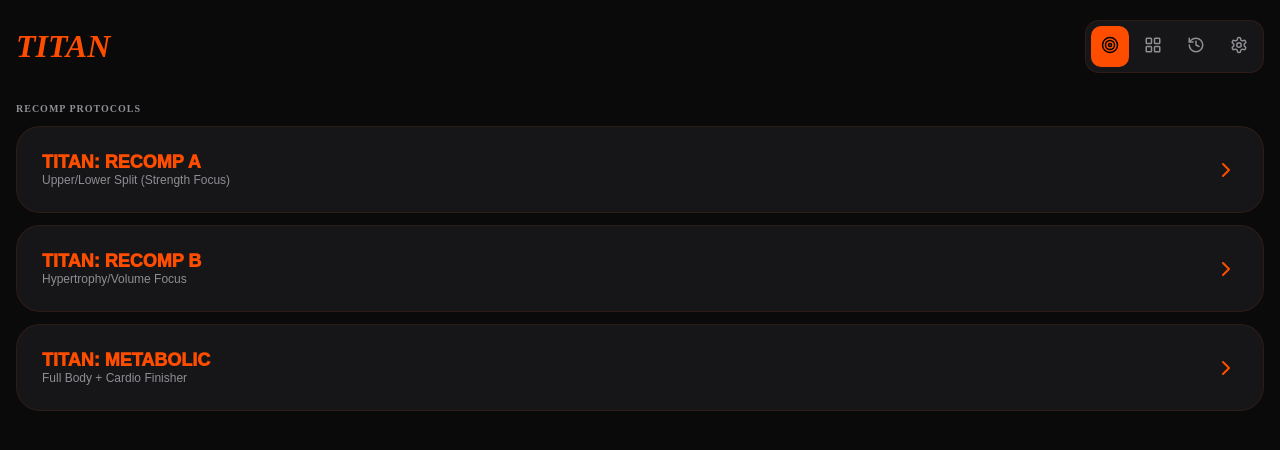
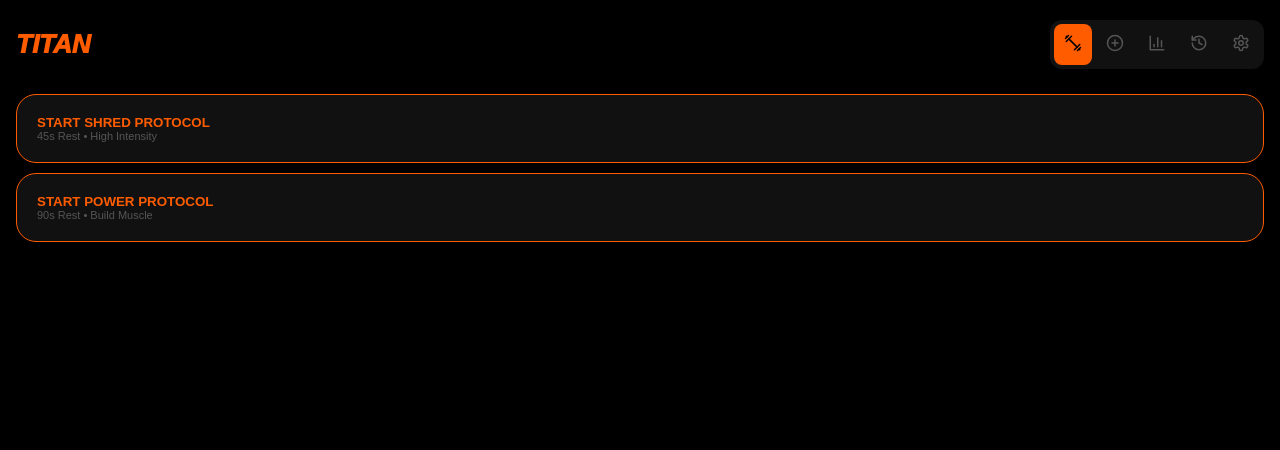
Before and after one commit to srafiq2406teachered-byte/Titan-Tracker, a React (Vite) app: page / in a window 1280 px wide. Shown: the top 450 px of the page. Built offline with nearby package versions, Linux system fonts and the light colour scheme.

Commit message:
Update App.jsx

```diff
--- a/src/App.jsx
+++ b/src/App.jsx
@@ -1,42 +1,20 @@
 import React, { useState, useEffect } from 'react';
 import {
   Dumbbell, TrendingUp, History, Clock, PlusCircle,
-  Settings, LayoutGrid, Zap, Flame, Target, Trash2,
-  ChevronRight, ChevronDown, ChevronUp, Save, Activity
+  Settings, LayoutGrid, Trash2, ChevronRight, ChevronDown,
+  ChevronUp, Activity, BarChart3, RotateCcw
 } from 'lucide-react';
 
 const TitanTracker = () => {
-  // --- 1. MODERN THEMES ---
+  // --- 1. RESTORED COLOR SCHEMES ---
   const THEMES = {
-    EMBER: { name: "Electric Ember", bg: '#0A0A0B', surface: '#161618', accent: '#FF4D00', text: '#FFFFFF', textDim: '#8E8E93', border: 'rgba(255, 77, 0, 0.1)' },
-    CYAN: { name: "Deep Cyan", bg: '#050B0D', surface: '#0D1517', accent: '#00F0FF', text: '#E0F7FA', textDim: '#5C7E82', border: 'rgba(0, 240, 255, 0.1)' },
-    CARBON: { name: "Stealth", bg: '#000', surface: '#111', accent: '#FFF', text: '#FFF', textDim: '#444', border: 'rgba(255,255,255,0.1)' }
+    TITAN_OG: { name: "Titan Orange", bg: '#000000', surface: '#111111', accent: '#FF5C00', text: '#FFFFFF', border: '#222' },
+    CYAN: { name: "Deep Cyan", bg: '#050B0D', surface: '#0D1517', accent: '#00F0FF', text: '#E0F7FA', border: '#1A2628' },
+    STEALTH: { name: "Carbon", bg: '#000', surface: '#111', accent: '#FFF', text: '#FFF', border: '#333' }
   };
 
-  // --- 2. 2026 SCIENTIFIC PRESETS ---
-  // Protocol: High Frequency (2-3x per muscle/week) + Progressive Overload
-  const PRESETS = {
-    RECOMP_A: {
-      name: "TITAN: RECOMP A",
-      sub: "Upper/Lower Split (Strength Focus)",
-      rest: 120, // 2-min rest for heavy compound priority
-      ids: ["A1", "A2", "B1", "C2", "D1"]
-    },
-    RECOMP_B: {
-      name: "TITAN: RECOMP B",
-      sub: "Hypertrophy/Volume Focus",
-      rest: 75, // Moderate rest for metabolic stress
-      ids: ["B2", "C1", "D2", "ext-leg-ext", "ext-tri"]
-    },
-    METABOLIC: {
-      name: "TITAN: METABOLIC",
-      sub: "Full Body + Cardio Finisher",
-      rest: 45,
-      ids: ["A1", "B1", "C1", "ext-treadmill"]
-    }
-  };
-
-  const CORE_DATA = [
+  // --- 2. FULL EXERCISE DATABASE ---
+  const MASTER_LIST = [
     { id: "A1", name: "Leg Press Machine", group: "LEGS" },
     { id: "A2", name: "Lat Pulldown Machine", group: "PULL" },
     { id: "B1", name: "Chest Press Machine", group: "PUSH" },
@@ -48,15 +26,20 @@ const TitanTracker = () => {
   ];
 
   const LIBRARY = {
-    LEGS: [{id: "ext-leg-ext", name: "Leg Extension"}, {id: "ext-abd", name: "Hip Abductor"}, {id: "ext-add", name: "Hip Adductor"}],
-    PUSH: [{id: "ext-tri", name: "Tricep Pushdown"}, {id: "ext-dip", name: "Dips"}],
-    PULL: [{id: "ext-bc", name: "Bicep Machine"}, {id: "ext-fp", name: "Face Pulls"}],
-    CARDIO: [{id: "ext-treadmill", name: "Treadmill", isCardio: true}, {id: "ext-bike", name: "Bike", isCardio: true}]
+    LEGS: ["Hip Abductor", "Hip Adductor", "Leg Extension", "Calf Press"],
+    PUSH: ["Tricep Pushdown", "Shoulder Press Machine", "Dips", "Cable Flys"],
+    PULL: ["Bicep Curl Machine", "Face Pulls", "Hammer Curls", "Preacher Curl"],
+    CARDIO: ["Treadmill", "Stationary Bike", "Elliptical", "Stairmaster"]
+  };
+
+  const PRESETS = {
+    SHRED: { name: "SHRED (Fat Loss)", rest: 45, ids: ["A1", "A2", "B1", "D1", "D2"] },
+    POWER: { name: "POWER (Muscle)", rest: 90, ids: ["A1", "A2", "B1", "B2", "C1", "C2"] }
   };
 
   // --- 3. STATE ---
-  const [view, setView] = useState('presets');
-  const [themeKey, setThemeKey] = useState('EMBER');
+  const [view, setView] = useState('train');
+  const [themeKey, setThemeKey] = useState('TITAN_OG');
   const [activeSession, setActiveSession] = useState(null);
   const [extraActivities, setExtraActivities] = useState([]);
   const [completedSets, setCompletedSets] = useState({});
@@ -68,149 +51,168 @@ const TitanTracker = () => {
 
   const T = THEMES[themeKey];
 
-  // --- 4. PERSISTENCE ENGINE (Restored) ---
+  // --- 4. PERSISTENCE ---
   useEffect(() => {
-    const saved = {
-      theme: localStorage.getItem('tt_theme'),
-      history: localStorage.getItem('tt_history'),
-      data: localStorage.getItem('tt_data')
-    };
-    if (saved.theme) setThemeKey(saved.theme);
-    if (saved.history) setHistory(JSON.parse(saved.history));
-    if (saved.data) setExerciseData(JSON.parse(saved.data));
+    const savedTheme = localStorage.getItem('titan_theme');
+    const savedHistory = localStorage.getItem('titan_history');
+    if (savedTheme) setThemeKey(savedTheme);
+    if (savedHistory) setHistory(JSON.parse(savedHistory));
     setMounted(true);
   }, []);
 
   useEffect(() => {
     if (mounted) {
-      localStorage.setItem('tt_theme', themeKey);
-      localStorage.setItem('tt_history', JSON.stringify(history));
-      localStorage.setItem('tt_data', JSON.stringify(exerciseData));
+      localStorage.setItem('titan_theme', themeKey);
+      localStorage.setItem('titan_history', JSON.stringify(history));
     }
-  }, [themeKey, history, exerciseData, mounted]);
+  }, [themeKey, history, mounted]);
 
-  // --- 5. LOGIC ---
-  const startSession = (key) => {
+  // --- 5. LOGIC & METRICS ---
+  const startPreset = (key) => {
     const p = PRESETS[key];
-    // Find all exercises from CORE or LIBRARY
-    const exercises = [...CORE_DATA, ...Object.values(LIBRARY).flat()]
-      .filter(ex => p.ids.includes(ex.id))
-      .map(ex => ({ ...ex, sets: ex.isCardio ? 1 : 3, rest: p.rest }));
+    const exercises = MASTER_LIST.filter(ex => p.ids.includes(ex.id)).map(ex => ({ ...ex, sets: 3, rest: p.rest }));
     setActiveSession({ ...p, exercises });
     setView('train');
   };
 
-  const logSession = () => {
-    let totalVol = 0;
+  const addExtra = (name, group) => {
+    const isCardio = group === 'CARDIO';
+    const newEx = { id: `ext-${Date.now()}`, name, sets: isCardio ? 1 : 3, rest: 60, isCardio };
+    setExtraActivities([...extraActivities, newEx]);
+    setView('train');
+  };
+
+  const calculateMetrics = () => {
+    if (history.length === 0) return { vol: 0, sets: 0, peak: 0 };
+    let totalVol = 0; let totalSets = 0; let peakWeight = 0;
+    history.forEach(session => {
+      totalVol += session.vol;
+      session.details.forEach(ex => {
+        totalSets += ex.sets.length;
+        ex.sets.forEach(s => { if(s.w > peakWeight) peakWeight = s.w; });
+      });
+    });
+    return { vol: totalVol, sets: totalSets, peak: peakWeight };
+  };
+
+  const finishSession = () => {
+    let sessionVol = 0;
     const allEx = [...(activeSession?.exercises || []), ...extraActivities];
     const details = allEx.map(ex => {
       const sets = [...Array(ex.sets)].map((_, i) => {
         const w = parseFloat(exerciseData[`${ex.id}-${i}-w`] || 0);
         const r = parseFloat(exerciseData[`${ex.id}-${i}-r`] || 0);
-        if (completedSets[`${ex.id}-${i}`]) totalVol += (w * r);
+        if (completedSets[`${ex.id}-${i}`]) sessionVol += (w * r);
         return { done: completedSets[`${ex.id}-${i}`], w, r, isCardio: ex.isCardio };
       }).filter(s => s.done);
       return { name: ex.name, sets };
     }).filter(ex => ex.sets.length > 0);
 
-    const newEntry = { id: Date.now(), date: new Date().toLocaleDateString('en-GB'), vol: totalVol, details, preset: activeSession?.name || "Custom" };
-    setHistory([newEntry, ...history]);
-    setActiveSession(null); setExtraActivities([]); setCompletedSets({});
+    const log = { id: Date.now(), date: new Date().toLocaleDateString('en-GB'), vol: sessionVol, details, preset: activeSession?.name || "Custom" };
+    setHistory([log, ...history]);
+    setActiveSession(null); setExtraActivities([]); setCompletedSets({}); setExerciseData({});
     setView('calendar');
   };
 
   if (!mounted) return null;
 
+  const m = calculateMetrics();
+
   return (
-    <div style={{ background: T.bg, minHeight: '100vh', color: T.text, padding: '20px 16px 120px 16px', transition: '0.3s' }}>
+    <div style={{ background: T.bg, minHeight: '100vh', color: T.text, padding: '20px 16px 120px 16px', fontFamily: 'sans-serif' }}>
 
       {/* HEADER */}
-      <div style={{ display: 'flex', justifyContent: 'space-between', alignItems: 'center', marginBottom: '30px' }}>
-        <h1 style={{ color: T.accent, fontWeight: '900', fontStyle: 'italic', margin: 0 }}>TITAN</h1>
-        <div style={{ display: 'flex', gap: '5px', background: T.surface, padding: '5px', borderRadius: '14px', border: `1px solid ${T.border}` }}>
-          {[
-            { id: 'presets', icon: <Target size={18}/> },
-            { id: 'library', icon: <LayoutGrid size={18}/> },
-            { id: 'calendar', icon: <History size={18}/> },
-            { id: 'settings', icon: <Settings size={18}/> }
-          ].map(btn => (
-            <button key={btn.id} onClick={() => setView(btn.id)} style={{ border: 'none', background: view === btn.id ? T.accent : 'transparent', padding: '10px', borderRadius: '10px' }}>
-              {React.cloneElement(btn.icon, { color: view === btn.id ? '#000' : T.textDim })}
-            </button>
-          ))}
+      <div style={{ display: 'flex', justifyContent: 'space-between', alignItems: 'center', marginBottom: '25px' }}>
+        <h1 style={{ color: T.accent, fontWeight: '950', fontStyle: 'italic', fontSize: '26px', margin: 0 }}>TITAN</h1>
+        <div style={{ display: 'flex', gap: '4px', background: T.surface, padding: '4px', borderRadius: '12px' }}>
+          {[{v:'train', i:<Dumbbell size={18}/>}, {v:'library', i:<PlusCircle size={18}/>}, {v:'metrics', i:<BarChart3 size={18}/>}, {v:'calendar', i:<History size={18}/>}, {v:'settings', i:<Settings size={18}/>}]
+            .map(b => (
+              <button key={b.v} onClick={() => setView(b.v)} style={{ border: 'none', background: view === b.v ? T.accent : 'transparent', padding: '10px', borderRadius: '8px', color: view === b.v ? '#000' : '#555' }}>{b.i}</button>
+            ))
+          }
         </div>
       </div>
 
-      {/* VIEW: PRESETS (The Engine) */}
-      {view === 'presets' && (
-        <div style={{ display: 'flex', flexDirection: 'column', gap: '12px' }}>
-          <div style={{ fontSize: '10px', color: T.textDim, fontWeight: '900', letterSpacing: '1px' }}>RECOMP PROTOCOLS</div>
-          {Object.entries(PRESETS).map(([key, p]) => (
-            <button key={key} onClick={() => startSession(key)} style={{ background: T.surface, border: `1px solid ${T.border}`, padding: '25px', borderRadius: '24px', textAlign: 'left', display: 'flex', justifyContent: 'space-between', alignItems: 'center' }}>
-              <div>
-                <div style={{ color: T.accent, fontWeight: '950', fontSize: '18px' }}>{p.name}</div>
-                <div style={{ fontSize: '12px', color: T.textDim }}>{p.sub}</div>
+      {/* VIEW: METRICS (RESTORED) */}
+      {view === 'metrics' && (
+        <div style={{ display: 'grid', gridTemplateColumns: '1fr 1fr', gap: '10px' }}>
+          <div style={{ background: T.surface, padding: '20px', borderRadius: '20px', textAlign: 'center' }}>
+            <div style={{ fontSize: '10px', color: '#555' }}>LIFETIME VOL</div>
+            <div style={{ fontSize: '24px', fontWeight: '900', color: T.accent }}>{m.vol.toLocaleString()}kg</div>
           </div>
-              <ChevronRight color={T.accent} />
-            </button>
-          ))}
+          <div style={{ background: T.surface, padding: '20px', borderRadius: '20px', textAlign: 'center' }}>
+            <div style={{ fontSize: '10px', color: '#555' }}>TOTAL SETS</div>
+            <div style={{ fontSize: '24px', fontWeight: '900', color: T.accent }}>{m.sets}</div>
+          </div>
+          <div style={{ background: T.surface, padding: '20px', borderRadius: '20px', textAlign: 'center', gridColumn: 'span 2' }}>
+            <div style={{ fontSize: '10px', color: '#555' }}>PEAK LOAD (1RM ESTIMATE)</div>
+            <div style={{ fontSize: '32px', fontWeight: '900', color: T.accent }}>{m.peak}kg</div>
+          </div>
         </div>
       )}
 
-      {/* VIEW: TRAIN (The Core) */}
-      {view === 'train' && (
-        <div style={{ display: 'flex', flexDirection: 'column', gap: '15px' }}>
-          {[...(activeSession?.exercises || []), ...extraActivities].map(ex => (
-            <div key={ex.id} style={{ background: T.surface, padding: '20px', borderRadius: '24px', border: `1px solid ${T.border}`, borderLeft: `6px solid ${ex.isCardio ? '#444' : T.accent}` }}>
-              <div style={{ display: 'flex', justifyContent: 'space-between', marginBottom: '15px' }}>
-                <span style={{ fontWeight: '900', fontSize: '13px', color: T.accent }}>{ex.name.toUpperCase()}</span>
-                {ex.id.startsWith('ext') && <Trash2 size={16} onClick={() => setExtraActivities(extraActivities.filter(a => a.id !== ex.id))} />}
-              </div>
-              {[...Array(ex.sets)].map((_, i) => (
-                <div key={i} style={{ display: 'flex', gap: '8px', marginBottom: '10px' }}>
-                  <button onClick={() => { setCompletedSets(p => ({...p, [`${ex.id}-${i}`]: !p[`${ex.id}-${i}`]})); if(!completedSets[`${ex.id}-${i}`]) setTimeLeft(ex.rest); }}
-                    style={{ width: '52px', height: '52px', borderRadius: '15px', border: 'none', background: completedSets[`${ex.id}-${i}`] ? T.accent : '#222', color: '#000', fontWeight: '900' }}>{i+1}</button>
-                  <input type="number" placeholder={ex.isCardio ? "MIN" : "KG"} value={exerciseData[`${ex.id}-${i}-w`] || ''} onChange={e => setExerciseData({...exerciseData, [`${ex.id}-${i}-w`]: e.target.value})} style={{ flex: 1, background: '#000', border: `1px solid ${T.border}`, borderRadius: '15px', color: '#fff', textAlign: 'center', fontWeight: '800' }} />
-                  <input type="number" placeholder={ex.isCardio ? "KM" : "REPS"} value={exerciseData[`${ex.id}-${i}-r`] || ''} onChange={e => setExerciseData({...exerciseData, [`${ex.id}-${i}-r`]: e.target.value})} style={{ flex: 1, background: '#000', border: `1px solid ${T.border}`, borderRadius: '15px', color: T.accent, textAlign: 'center', fontWeight: '800' }} />
-                </div>
+      {/* VIEW: LIBRARY (RESTORED CATEGORIES) */}
+      {view === 'library' && (
+        <div style={{ display: 'flex', flexDirection: 'column', gap: '20px' }}>
+          {Object.entries(LIBRARY).map(([group, items]) => (
+            <div key={group}>
+              <div style={{ fontSize: '11px', color: '#555', fontWeight: '900', marginBottom: '10px' }}>{group}</div>
+              <div style={{ display: 'grid', gridTemplateColumns: '1fr 1fr', gap: '10px' }}>
+                {items.map(name => (
+                  <button key={name} onClick={() => addExtra(name, group)} style={{ background: T.surface, border: `1px solid ${T.border}`, color: '#fff', padding: '15px', borderRadius: '15px', textAlign: 'left', fontWeight: '700' }}>+ {name}</button>
                 ))}
-            </div>
-          ))}
-          <button onClick={logSession} style={{ background: T.accent, padding: '25px', borderRadius: '24px', border: 'none', fontWeight: '950', color: '#000' }}>FINISH & LOG SESSION</button>
-        </div>
-      )}
-
-      {/* VIEW: CALENDAR (Expandable History) */}
-      {view === 'calendar' && (
-        <div style={{ display: 'flex', flexDirection: 'column', gap: '10px' }}>
-          {history.length === 0 && <div style={{ color: T.textDim, textAlign: 'center', marginTop: '40px' }}>No sessions logged yet.</div>}
-          {history.map(log => (
-            <div key={log.id} style={{ background: T.surface, borderRadius: '24px', border: `1px solid ${T.border}` }}>
-              <div onClick={() => setExpandedLog(expandedLog === log.id ? null : log.id)} style={{ padding: '20px', display: 'flex', justifyContent: 'space-between', alignItems: 'center' }}>
-                <div><div style={{ fontWeight: '900' }}>{log.date}</div><div style={{ fontSize: '11px', color: T.textDim }}>{log.preset}</div></div>
-                <div style={{ display: 'flex', alignItems: 'center', gap: '10px' }}><span style={{ color: T.accent, fontWeight: '900' }}>{log.vol.toLocaleString()}kg</span> {expandedLog === log.id ? <ChevronUp size={16}/> : <ChevronDown size={16}/>}</div>
-              </div>
-              {expandedLog === log.id && (
-                <div style={{ padding: '0 20px 20px 20px', borderTop: `1px solid ${T.border}` }}>
-                  {log.details.map((d, i) => (
-                    <div key={i} style={{ marginTop: '10px' }}>
-                      <div style={{ fontSize: '11px', fontWeight: '800', color: T.accent }}>{d.name}</div>
-                      <div style={{ display: 'flex', gap: '10px', flexWrap: 'wrap' }}>
-                        {d.sets.map((s, si) => <span key={si} style={{ fontSize: '10px', opacity: 0.6 }}>Set {si+1}: {s.w}{s.isCardio ? 'min' : 'kg'} x {s.r}{s.isCardio ? 'km' : ''}</span>)}
               </div>
             </div>
           ))}
         </div>
       )}
+
+      {/* VIEW: TRAIN (WITH PRESET TRIGGER) */}
+      {view === 'train' && (
+        <div style={{ display: 'flex', flexDirection: 'column', gap: '15px' }}>
+          {!activeSession && (
+            <div style={{ display: 'flex', flexDirection: 'column', gap: '10px', marginBottom: '10px' }}>
+              <button onClick={() => startPreset('SHRED')} style={{ background: T.surface, border: `1px solid ${T.accent}`, padding: '20px', borderRadius: '20px', textAlign: 'left' }}><div style={{ fontWeight: '900', color: T.accent }}>START SHRED PROTOCOL</div><div style={{ fontSize: '11px', color: '#555' }}>45s Rest • High Intensity</div></button>
+              <button onClick={() => startPreset('POWER')} style={{ background: T.surface, border: `1px solid ${T.accent}`, padding: '20px', borderRadius: '20px', textAlign: 'left' }}><div style={{ fontWeight: '900', color: T.accent }}>START POWER PROTOCOL</div><div style={{ fontSize: '11px', color: '#555' }}>90s Rest • Build Muscle</div></button>
+            </div>
+          )}
+          {[...(activeSession?.exercises || []), ...extraActivities].map(ex => (
+            <div key={ex.id} style={{ background: T.surface, padding: '20px', borderRadius: '24px', borderLeft: `5px solid ${ex.isCardio ? '#444' : T.accent}` }}>
+              <div style={{ display: 'flex', justifyContent: 'space-between', marginBottom: '15px' }}>
+                <span style={{ fontWeight: '900', fontSize: '13px', color: T.accent }}>{ex.name.toUpperCase()}</span>
+                {ex.id.startsWith('ext') && <Trash2 size={16} color="#444" onClick={() => setExtraActivities(extraActivities.filter(a => a.id !== ex.id))} />}
+              </div>
+              {[...Array(ex.sets)].map((_, i) => (
+                <div key={i} style={{ display: 'flex', gap: '8px', marginBottom: '10px' }}>
+                  <button onClick={() => { setCompletedSets(p => ({...p, [`${ex.id}-${i}`]: !p[`${ex.id}-${i}`]})); if(!completedSets[`${ex.id}-${i}`]) setTimeLeft(ex.rest); }}
+                    style={{ width: '50px', height: '50px', borderRadius: '12px', border: 'none', background: completedSets[`${ex.id}-${i}`] ? T.accent : '#222', color: '#000', fontWeight: '900' }}>{i+1}</button>
+                  <input type="number" placeholder={ex.isCardio ? "MIN" : "KG"} value={exerciseData[`${ex.id}-${i}-w`] || ''} onChange={e => setExerciseData({...exerciseData, [`${ex.id}-${i}-w`]: e.target.value})} style={{ flex: 1, background: '#000', border: '1px solid #222', borderRadius: '12px', color: '#fff', textAlign: 'center', fontWeight: '800' }} />
+                  <input type="number" placeholder={ex.isCardio ? "KM" : "REPS"} value={exerciseData[`${ex.id}-${i}-r`] || ''} onChange={e => setExerciseData({...exerciseData, [`${ex.id}-${i}-r`]: e.target.value})} style={{ flex: 1, background: '#000', border: '1px solid #222', borderRadius: '12px', color: T.accent, textAlign: 'center', fontWeight: '800' }} />
                 </div>
               ))}
             </div>
+          ))}
+          {(activeSession || extraActivities.length > 0) && <button onClick={finishSession} style={{ background: T.accent, padding: '25px', borderRadius: '24px', border: 'none', fontWeight: '900', color: '#000' }}>LOG ELITE SESSION</button>}
+        </div>
       )}
 
-      {/* TIMER HUD */}
+      {/* VIEW: SETTINGS */}
+      {view === 'settings' && (
+        <div style={{ display: 'flex', flexDirection: 'column', gap: '10px' }}>
+          {Object.entries(THEMES).map(([key, theme]) => (
+            <button key={key} onClick={() => setThemeKey(key)} style={{ background: T.surface, border: themeKey === key ? `2px solid ${theme.accent}` : 'none', padding: '20px', borderRadius: '20px', display: 'flex', alignItems: 'center', gap: '15px' }}>
+              <div style={{ width: '20px', height: '20px', borderRadius: '50%', background: theme.accent }}></div>
+              <span style={{ fontWeight: '700' }}>{theme.name}</span>
+            </button>
+          ))}
+          <button onClick={() => { if(window.confirm('Wipe History?')) setHistory([]); }} style={{ marginTop: '20px', background: '#331111', color: '#ff4444', border: 'none', padding: '15px', borderRadius: '15px', fontWeight: '700' }}>RESET DATA</button>
+        </div>
+      )}
+
+      {/* TIMER */}
       {timeLeft > 0 && (
-        <div style={{ position: 'fixed', bottom: '30px', left: '20px', right: '20px', background: T.text, color: T.bg, padding: '20px 30px', borderRadius: '40px', display: 'flex', justifyContent: 'space-between', alignItems: 'center', zIndex: 1000, boxShadow: '0 20px 50px rgba(0,0,0,0.5)' }}>
-          <div style={{ display: 'flex', alignItems: 'center', gap: '15px' }}><Clock size={28} /> <span style={{ fontSize: '38px', fontWeight: '900', fontVariantNumeric: 'tabular-nums' }}>{timeLeft}s</span></div>
+        <div style={{ position: 'fixed', bottom: '30px', left: '20px', right: '20px', background: T.text, color: T.bg, padding: '20px', borderRadius: '35px', display: 'flex', justifyContent: 'space-between', alignItems: 'center', zIndex: 1000 }}>
+          <div style={{ display: 'flex', alignItems: 'center', gap: '12px' }}><Clock size={28} /> <span style={{ fontSize: '36px', fontWeight: '900' }}>{timeLeft}s</span></div>
           <button onClick={() => setTimeLeft(0)} style={{ background: T.accent, border: 'none', padding: '12px 25px', borderRadius: '15px', fontWeight: '900' }}>SKIP</button>
         </div>
       )}
```
Lines whose indentation alone changed are shown as unchanged.
